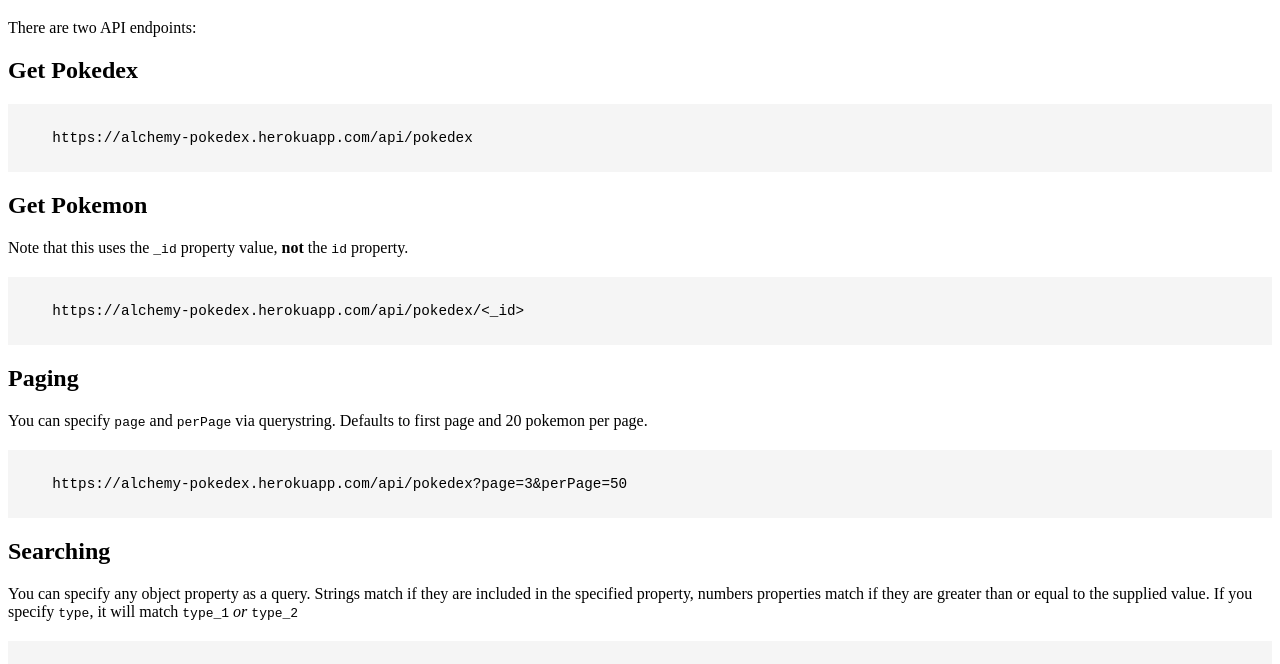
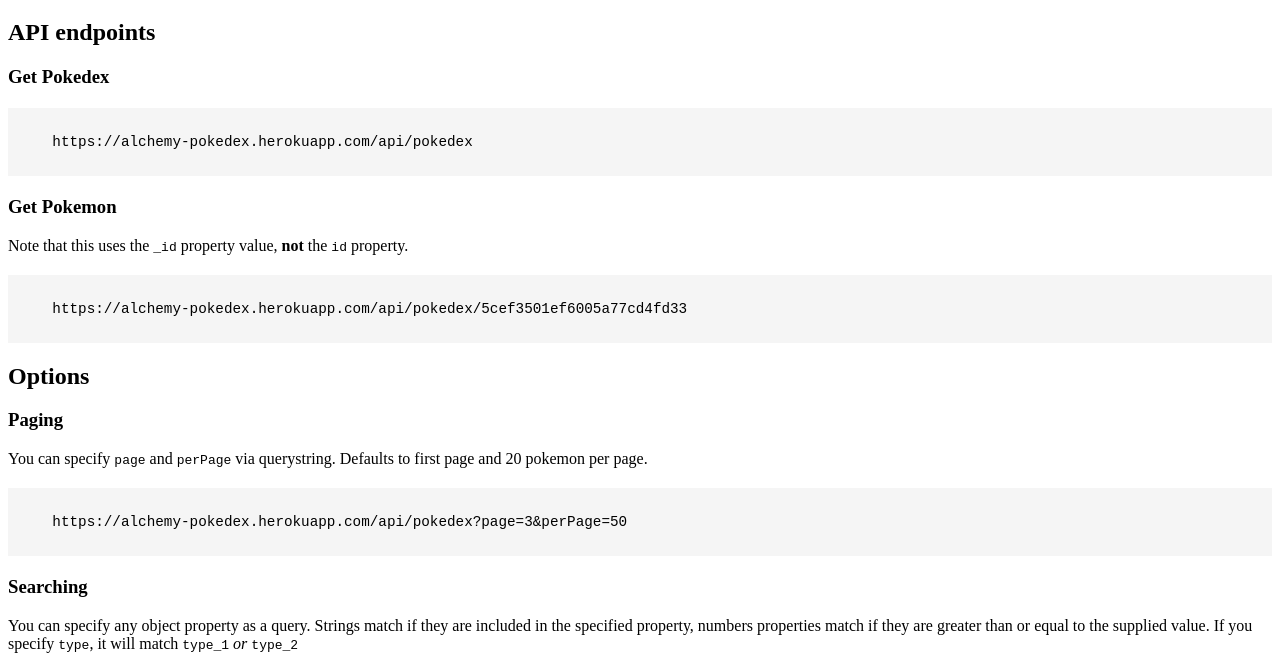
Before and after one commit to alchemycodelab/pokedex-server, a website: page public/index.html in a window 1280 px wide. Shown: the part 61-725 px from the top of the page. Drawn offline with Linux system fonts and the light colour scheme.

Commit message:
improve docs format

```diff
--- a/public/index.html
+++ b/public/index.html
@@ -15,30 +15,32 @@
 </head>
 <body>
     <h1>Pokedex API</h1>
-    <p>
-        There are two API endpoints:
-    </p>
 
-    <h2>Get Pokedex</h2>
+    <h2>API endpoints</h2>
+
+    <h3>Get Pokedex</h3>
     <p>
         <pre>
     <code>
     https://alchemy-pokedex.herokuapp.com/api/pokedex
     </code></pre>
+
     </p>
 
-    <h2>Get Pokemon</h2>
+    <h3>Get Pokemon</h3>
     <p>
         Note that this uses the <code>_id</code> property value,
         <strong>not</strong> the <code>id</code> property.</p>
     <p>
         <pre>
     <code>
-    https://alchemy-pokedex.herokuapp.com/api/pokedex/<_id>
+    https://alchemy-pokedex.herokuapp.com/api/pokedex/5cef3501ef6005a77cd4fd33
     </code></pre>
     </p>
 
-    <h2>Paging</h2>
+    <h2>Options</h2>
+
+    <h3>Paging</h3>
     <p>
         You can specify <code>page</code> and <code>perPage</code> via querystring.
         Defaults to first page and 20 pokemon per page.
@@ -50,7 +52,7 @@
     </code></pre>
     </p>
 
-    <h2>Searching</h2>
+    <h3>Searching</h3>
     <p>
         You can specify any object property as a query. Strings match
         if they are included in the specified property, numbers properties
@@ -65,7 +67,7 @@
     </code></pre>
     </p>
 
-    <h2>Sorting</h2>
+    <h3>Sorting</h3>
     <p>
         Specify a sort property as a query parameter. Optionally specify
         a direction query parameter with either "asc" or "desc", defaults to
@@ -77,6 +79,7 @@
     https://alchemy-pokedex.herokuapp.com/api/pokedex?sort=defence&direction=desc
     </code></pre>
     </p>
+
     <h2>Data Format</h2>
     <p>
         Return format is as follows:
```
